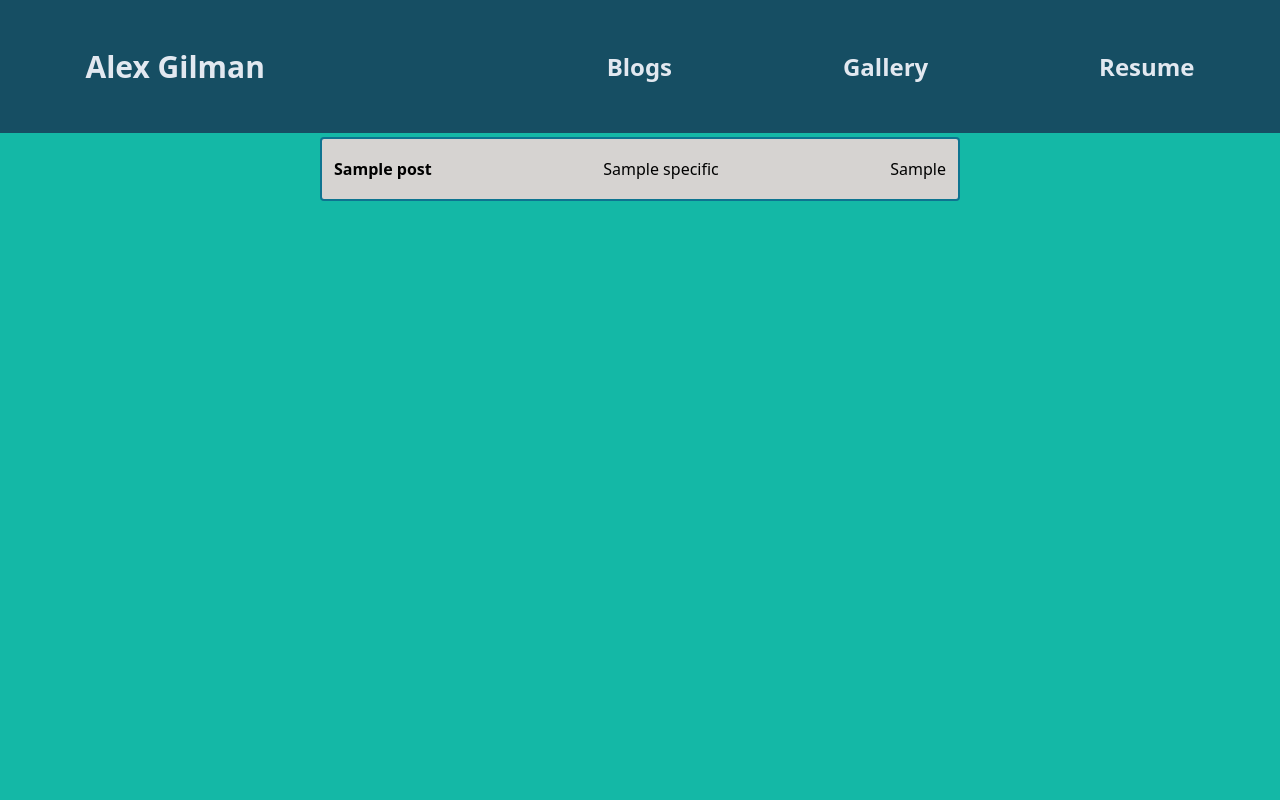
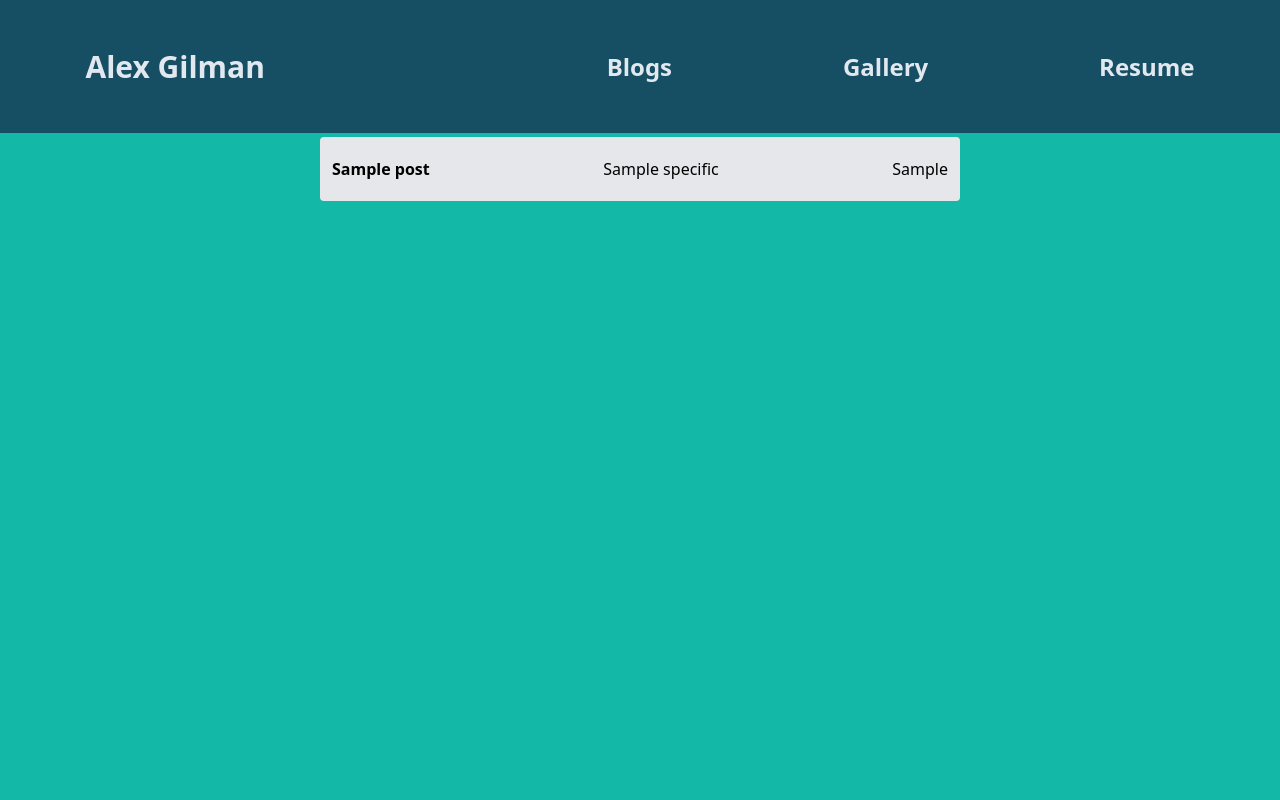
Before and after one commit to agilman/agilman, a Django app: template blog/templates/blog/blog_index.html in a window 1280 px wide. Run offline with Django 4.2, Linux system fonts and the light colour scheme; the template is opened without the code that fills it: most values are stand-ins (such as "Sample title", 1, 10 or a date in 2020); parts of the project's set-up code (start-up, migrations or seed data) failed here and were passed over; some libraries are stand-ins or nearby versions.

Commit message:
Added template for blog page.

```diff
--- a/blog/templates/blog/blog_index.html
+++ b/blog/templates/blog/blog_index.html
@@ -7,9 +7,9 @@
         <div> <!-- spacer...-->
 
         </div>
-        <a href="{{ post.specific.url }}" class="flex border-2 justify-between border-cyan-700 bg-stone-300 w-1/2 items-center rounded m-1 p-3 h-16">
-            <span class="font-semibold">
-                {{ post.title }}
+        <a href="{{ post.specific.url }}" class="flex justify-between bg-gray-200 w-1/2 items-center rounded m-1 p-3 h-16">
+            <span class="font-bold">
+                {{ post.title | capfirst}}
             </span>
             <span>
                 {{ post.specific.subtitle }}
```
Also changed, not shown: blog/templates/blog/blog_page.html (+13 -4 lines), 1 other file.
